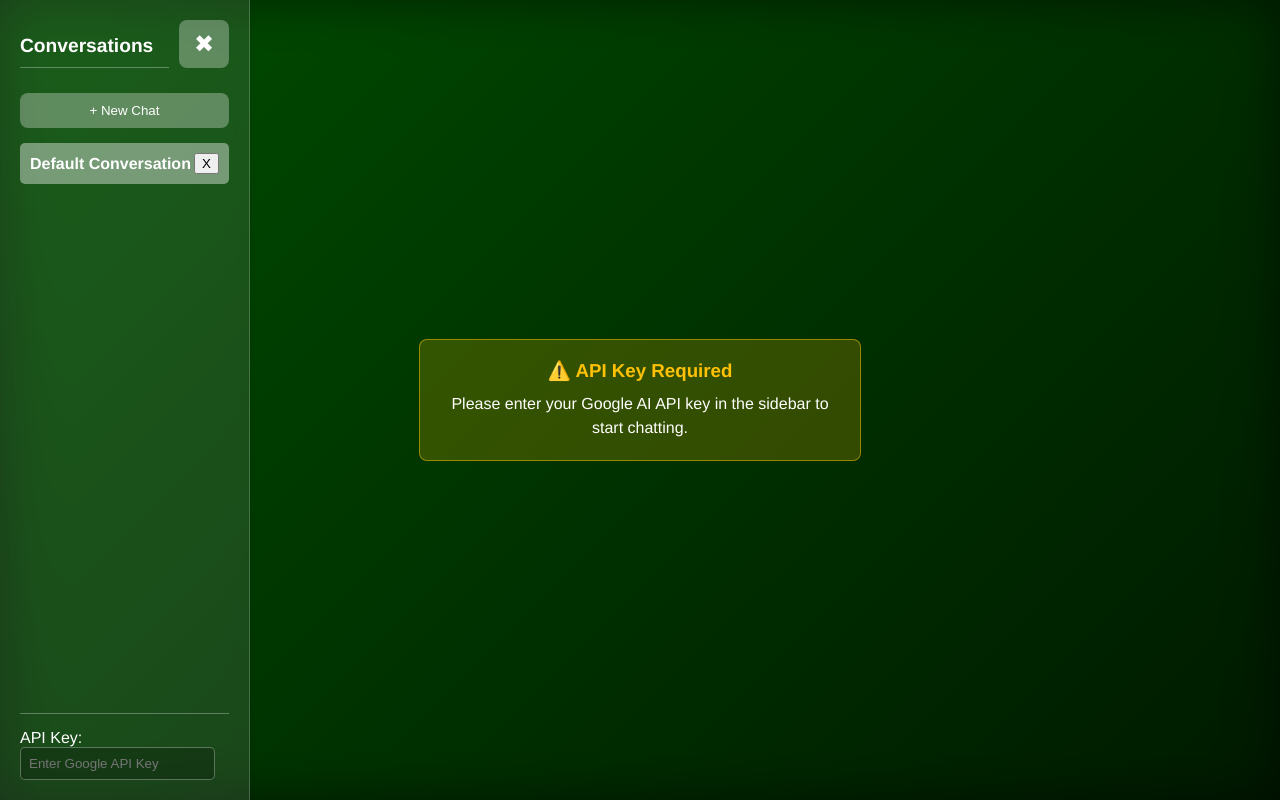
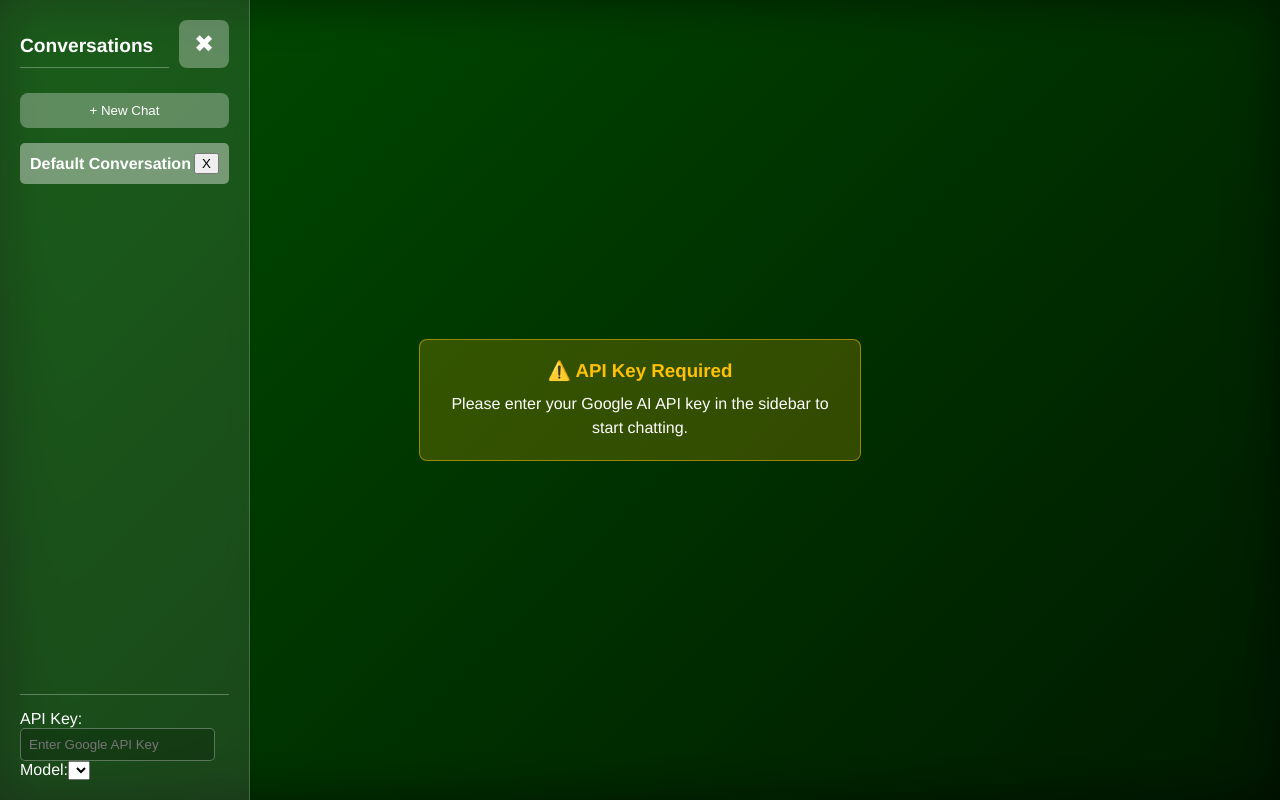
Before and after one commit to axxish/front4gemini, a Vue app: page /#/ in a window 1280 px wide. Built offline with nearby package versions, Linux system fonts and the light colour scheme.

Commit message:
Dynamic model loading

```diff
--- a/src/components/Chat/MessageItem.vue
+++ b/src/components/Chat/MessageItem.vue
@@ -2,7 +2,7 @@
   <div
     :class="['message', message.role, { error: message.role === 'model' && message.text.startsWith('[ERROR]') }]"
   >
-    <strong>{{ message.role === 'user' ? 'You' : 'Gemini' }}:</strong>
+    <!-- Removed model/user name label -->
     <div class="markdown-content">
       <span v-if="isLoading && !error && isLast && message.role === 'model' && !message.text">{{ spinnerChar }}</span>
       <span v-else v-html="renderMarkdown(message.text.startsWith('[ERROR]') ? message.text.slice(7) : message.text)"></span>
--- a/src/components/Sidebar/Sidebar.vue
+++ b/src/components/Sidebar/Sidebar.vue
@@ -14,6 +14,18 @@
       />
     </div>
     <ApiKeyInput :apiKey="apiKey" @update-api-key="$emit('update-api-key', $event)" />
+    <div class="model-select-section">
+      <label for="modelSelect">Model:</label>
+      <select
+        id="modelSelect"
+        :value="selectedModel"
+        @change="$emit('update-selected-model', ($event.target as HTMLSelectElement).value)"
+      >
+        <option v-for="model in models" :key="model.name" :value="model.name">
+          {{ model.displayName }}
+        </option>
+      </select>
+    </div>
   </div>
 </template>
 
@@ -29,9 +41,11 @@ export default defineComponent({
     conversations: Array,
     currentConversationId: String,
     apiKey: String,
-    isSidebarOpen: Boolean
+    isSidebarOpen: Boolean,
+    selectedModel: String,
+    models: Array
   },
-  emits: ['collapse', 'new-conversation', 'switch-conversation', 'delete-conversation', 'update-api-key']
+  emits: ['collapse', 'new-conversation', 'switch-conversation', 'delete-conversation', 'update-api-key', 'update-selected-model']
 });
 </script>
 
--- a/src/store/index.ts
+++ b/src/store/index.ts
@@ -21,6 +21,8 @@ interface AppState {
   apiKey: string | null; // API key for authentication
   conversations: Conversation[]; // List of all conversations
   currentConversationId: string | null; // ID of the currently active conversation
+  models: Array<{ name: string; displayName: string }>; // Available models
+  selectedModel: string; // Model name (id)
 }
 
 // Helper function to load state from localStorage
@@ -50,6 +52,8 @@ export const useAppStore = defineStore('app', {
       apiKey: null,
       conversations: [],
       currentConversationId: null,
+      models: [],
+      selectedModel: '',
       ...loadState(),
     };
 
@@ -77,11 +81,31 @@ export const useAppStore = defineStore('app', {
     getApiKey: (state): string | null => {
       return state.apiKey;
     },
+    getModels: (state): Array<{ name: string; displayName: string }> => {
+      return state.models;
+    },
+    getSelectedModel: (state): string => {
+      return state.selectedModel;
+    },
   },
 
   actions: {
     setApiKey(key: string) {
       this.apiKey = key;
+      saveState(this.$state);
+    },
+
+    setModels(models: Array<{ name: string; displayName: string }>) {
+      this.models = models;
+      // If no selected model, set to first model
+      if (!this.selectedModel && models.length > 0) {
+        this.selectedModel = models[0].name;
+      }
+      saveState(this.$state);
+    },
+
+    setSelectedModel(modelName: string) {
+      this.selectedModel = modelName;
       saveState(this.$state);
     },
 
--- a/src/views/HomeView.vue
+++ b/src/views/HomeView.vue
@@ -8,11 +8,14 @@
         :currentConversationId="currentConversationId"
         :apiKey="apiKey"
         :isSidebarOpen="isSidebarOpen"
+        :models="models"
+        :selectedModel="selectedModel"
         @collapse="collapseSidebar"
         @new-conversation="startNewConversation"
         @switch-conversation="switchConversation"
         @delete-conversation="deleteConversation"
         @update-api-key="updateApiKey"
+        @update-selected-model="updateSelectedModel"
       />
     </transition>
     <button v-if="sidebarCollapsed" class="show-sidebar-btn" @click="expandSidebar" title="Show menu">☰</button>
@@ -71,6 +74,41 @@
   import ChatArea from '@/components/Chat/ChatArea.vue';
   import MessageList from '@/components/Chat/MessageList.vue';
   import UserInput from '@/components/Chat/UserInput.vue';
+  import { Store } from 'pinia';
+
+  interface GoogleModel {
+    name: string;
+    displayName: string;
+    [key: string]: unknown;
+  }
+
+  // Helper to load models from Google API
+  async function loadModels(store: ReturnType<typeof useAppStore>, apiKey: string) {
+    if (!apiKey) return;
+    let cached = localStorage.getItem('modelListCache');
+    let models: GoogleModel[] = [];
+    if (cached) {
+      try {
+        models = JSON.parse(cached);
+      } catch {
+        // Ignore JSON parse errors and fallback to fetching models
+      }
+    } else {
+      try {
+        const resp = await fetch(
+          `https://generativelanguage.googleapis.com/v1beta/models?key=${apiKey}`
+        );
+        const data = await resp.json();
+        models = (data.models || [])
+          .filter((m: GoogleModel) => m.displayName && m.name && Array.isArray(m.supportedGenerationMethods) && m.supportedGenerationMethods.includes('generateContent'));
+        models = models.map((m: GoogleModel) => ({ name: m.name, displayName: m.displayName }));
+        localStorage.setItem('modelListCache', JSON.stringify(models));
+      } catch (e) {
+        models = [{ name: 'models/gemini-2.0-flash', displayName: 'Gemini 2.0 Flash' }];
+      }
+    }
+    store.setModels(models);
+  }
 
   export default defineComponent({
     name: 'HomeView',
@@ -123,6 +161,8 @@
       const conversations = computed(() => store.conversations);
       const currentConversationId = computed(() => store.currentConversationId);
       const currentConversation = computed(() => store.currentConversation);
+      const models = computed(() => store.getModels);
+      const selectedModel = computed(() => store.getSelectedModel);
 
       // Spinner animation state
       const spinnerFrames = ['|', '/', '-', '\\'];
@@ -131,6 +171,10 @@
       let spinnerInterval: number | null = null;
 
       onMounted(() => {
+        // Load models on first mount if not cached, and whenever API key changes
+        if (apiKey.value) {
+          loadModels(store, apiKey.value);
+        }
         spinnerInterval = window.setInterval(() => {
           spinnerIndex = (spinnerIndex + 1) % spinnerFrames.length;
           spinnerChar.value = spinnerFrames[spinnerIndex];
@@ -140,14 +184,21 @@
         if (spinnerInterval) clearInterval(spinnerInterval);
       });
 
+      watch(apiKey, (newKey, oldKey) => {
+        if (newKey && newKey !== oldKey) {
+          localStorage.removeItem('modelListCache');
+          loadModels(store, newKey);
+        }
+      });
+
       // Function to initialize or update the chat session when API key or conversation changes
       const initializeChat = () => {
         error.value = null; // Clear previous errors
-        if (apiKey.value && currentConversation.value) {
+        if (apiKey.value && currentConversation.value && selectedModel.value) {
           try {
             const genAI = new GoogleGenerativeAI(apiKey.value);
             chatSession.value = genAI
-              .getGenerativeModel({ model: 'gemini-2.0-flash' }) // Changed model to gemini-2.0-flash
+              .getGenerativeModel({ model: selectedModel.value })
               .startChat({
                 // Pass existing history to the chat session
                 history: currentConversation.value.history.map((message) => ({
@@ -329,6 +380,10 @@ Based on this exchange, generate a very concise and relevant title (max 6 words)
         store.deleteConversation(id);
       };
 
+      const updateSelectedModel = (modelName: string) => {
+        store.setSelectedModel(modelName);
+      };
+
       const isSidebarOpen = ref(false);
       const sidebarCollapsed = ref(false);
       const collapseSidebar = () => { sidebarCollapsed.value = true; };
@@ -400,6 +455,9 @@ Based on this exchange, generate a very concise and relevant title (max 6 words)
         collapseSidebar,
         expandSidebar,
         sidebarWidth,
+        models,
+        selectedModel,
+        updateSelectedModel,
       };
     },
   });
```
